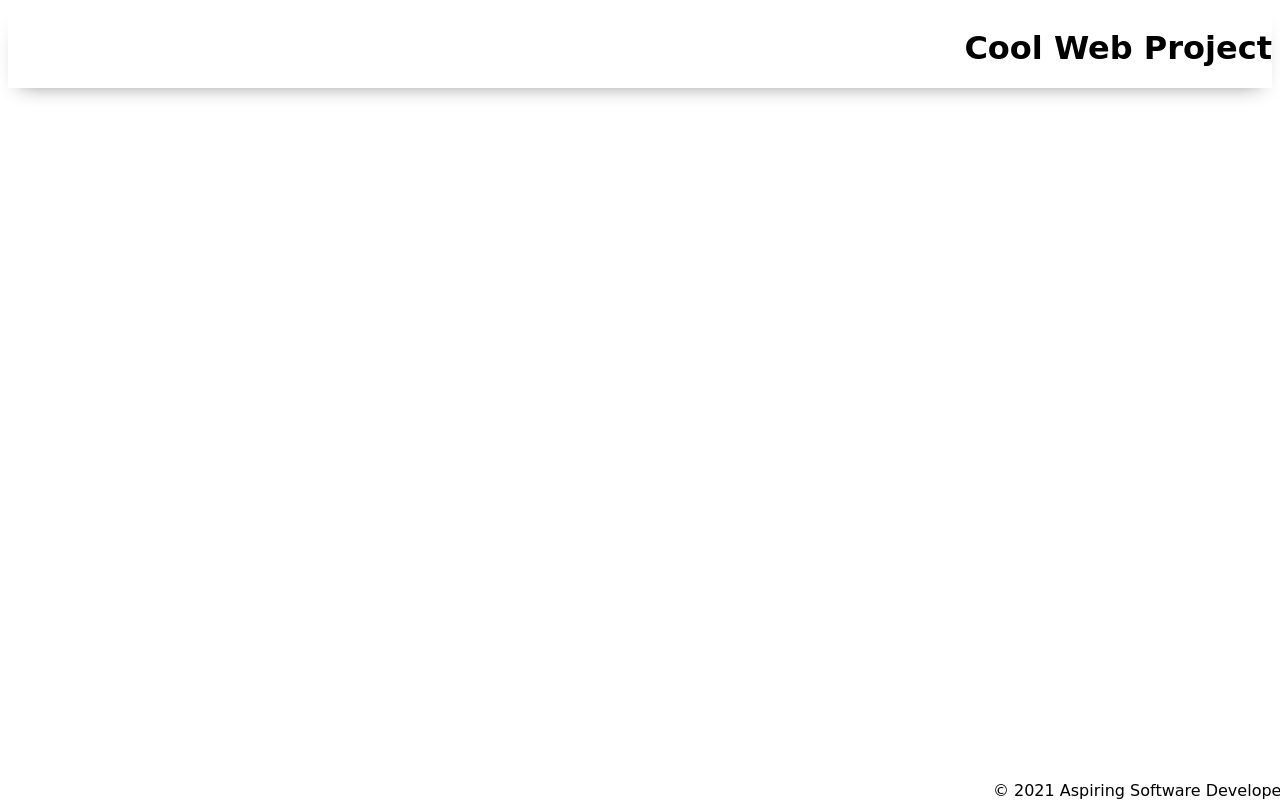
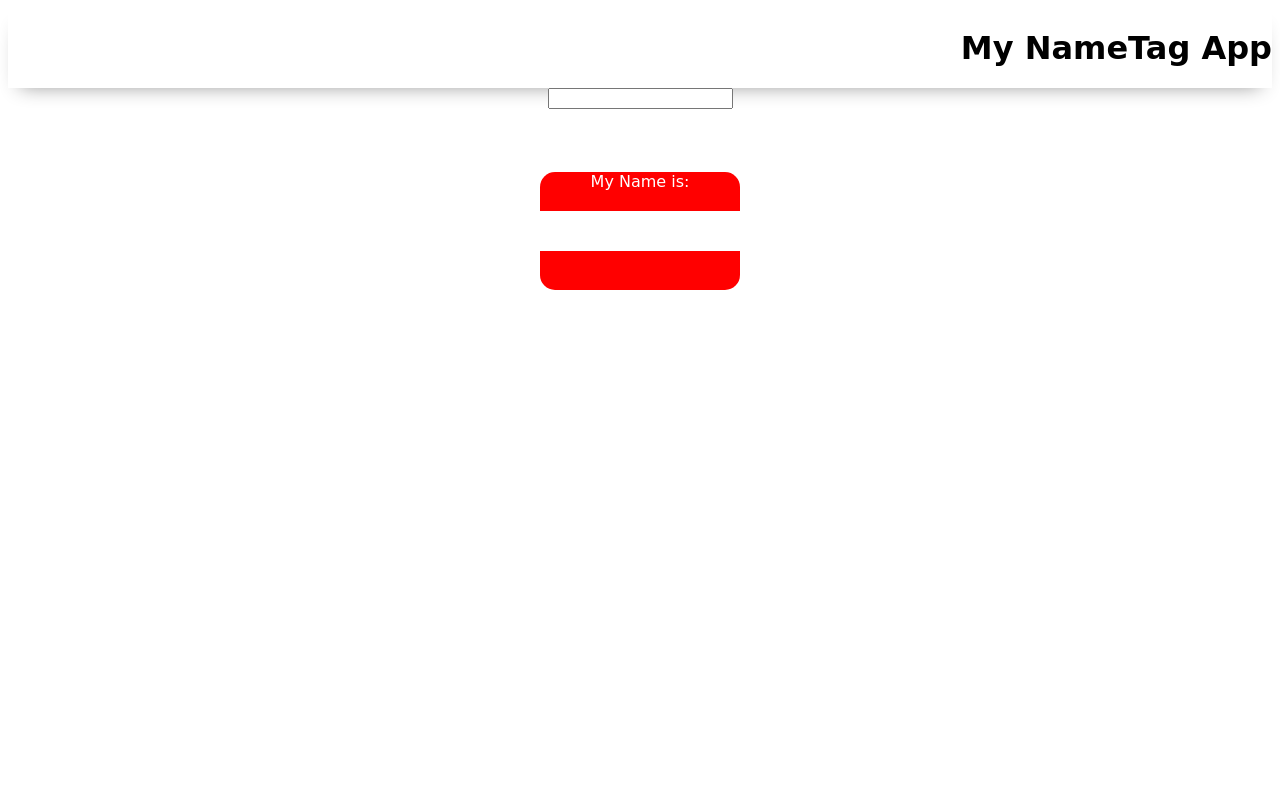
Before and after one commit to baileykue/name-tag-practice, a plain HTML site: page index.html in a window 1280 px wide. Drawn offline with Linux system fonts and the light colour scheme; a web font is replaced by a local one.

Commit message:
we made a nametag, yay

```diff
--- a/app.js
+++ b/app.js
@@ -1,8 +1,13 @@
 // import functions
 
 // grab DOM elements
+const nameField = document.getElementById('name-field');
+const middle = document.getElementById('middle');
 
+nameField.addEventListener('input', (e) => {
+  middle.textContent = e.target.value;
+});
 // set event listeners
-    // get user input
-    // use user input to update state
-    // update DOM to reflect the new state
+// get user input
+// use user input to update state
+// update DOM to reflect the new state
--- a/index.html
+++ b/index.html
@@ -7,19 +7,27 @@
 
     <link rel="stylesheet" href="./styles/style.css" />
 
-
-        <title>Cool Web</title>
+    <title>NameTag</title>
   </head>
 
   <body>
     <header>
-            <h1>Cool Web Project</h1>
+      <h1>My NameTag App</h1>
     </header>
+    <main>
+      <label>
+        <input id="name-field" type="text" value="" />
+      </label>
 
-        <main></main>
+      <section class="wrapper">
+        <div id="top">My Name is:</div>
+        <div id="middle"></div>
+        <div id="bottom"></div>
+      </section>
 
-        <footer>&copy; 2021 Aspiring Software Developer</footer>
+      <footer></footer>
 
       <script type="module" src="./app.js"></script>
+    </main>
   </body>
 </html>
--- a/styles/style.css
+++ b/styles/style.css
@@ -1,4 +1,3 @@
-
 @import url('https://fonts.googleapis.com/css2?family=Hubballi&display=swap');
 body {
   /* feel free to update these css variables for a quick theme */
@@ -28,7 +27,7 @@ body {
   --gutter: 30px;
   --footer-height: 30px;
 
-    font-family: 'Hubballi', cursive;;
+  font-family: 'Hubballi', cursive;
   background-color: var(--color2);
 }
 
@@ -88,3 +87,28 @@ footer {
   background-color: var(--color3);
   box-shadow: var(--shadow);
 }
+
+.wrapper {
+  width: 200px;
+  height: 120px;
+}
+
+#top {
+  text-align: center;
+  background-color: red;
+  color: white;
+  width: 100%;
+  height: 33%;
+  border-radius: 15px 15px 0px 0px;
+}
+
+#middle {
+  height: 33%;
+}
+
+#bottom {
+  background-color: red;
+  height: 33%;
+  width: 100%;
+  border-radius: 0px 0px 15px 15px;
+}
```
Lines whose indentation alone changed are shown as unchanged.
